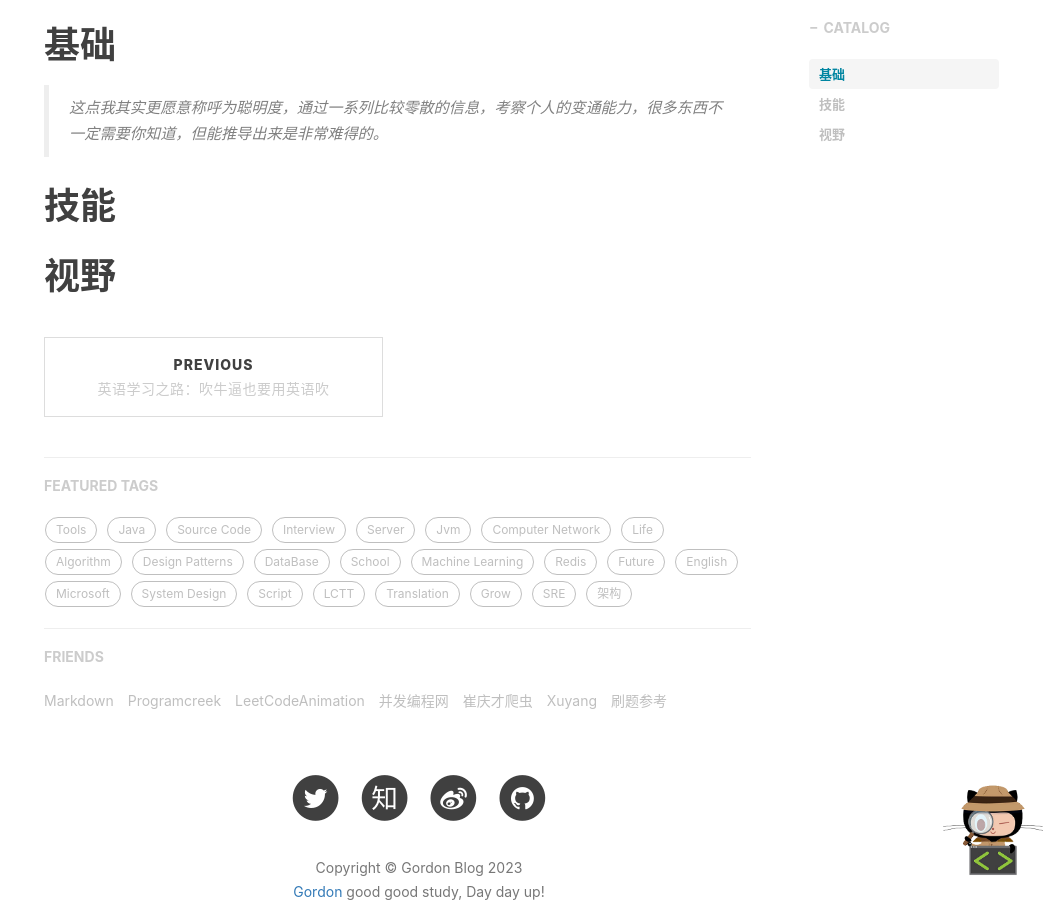
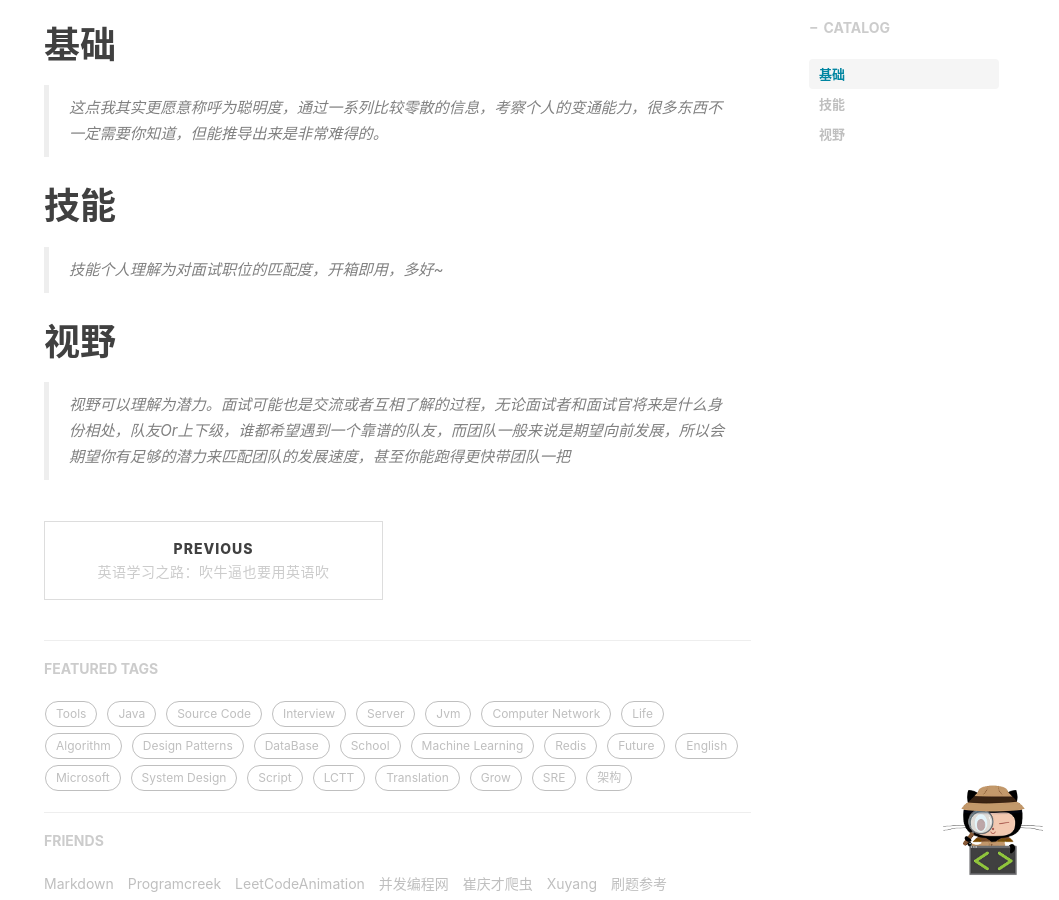
Before and after one commit to Gordon-Deng/Gordon-Deng.github.io, a Jekyll site: the page built from _posts/2023-01-01-聊聊什么是面试官喜欢的工程师.markdown, in a window 1280 px wide and 900 px high, scrolled down 673 px. Shown: the whole window, without its empty margins (221-1280 px from the left). Built offline with Jekyll 4.4.1, drawn with Linux system fonts in a browser that asks for light colours; nearby versions of some CDN libraries; comment, search, counter and statistics services are not loaded.

Commit message:
Update 2023-01-01-聊聊什么是面试官喜欢的工程师.markdown

```diff
--- a/_posts/2023-01-01-聊聊什么是面试官喜欢的工程师.markdown
+++ b/_posts/2023-01-01-聊聊什么是面试官喜欢的工程师.markdown
@@ -18,4 +18,7 @@ tags:
 > 这点我其实更愿意称呼为聪明度，通过一系列比较零散的信息，考察个人的变通能力，很多东西不一定需要你知道，但能推导出来是非常难得的。
 
 # 技能
+> 技能个人理解为对面试职位的匹配度，开箱即用，多好~
+
 # 视野
+> 视野可以理解为潜力。面试可能也是交流或者互相了解的过程，无论面试者和面试官将来是什么身份相处，队友Or上下级，谁都希望遇到一个靠谱的队友，而团队一般来说是期望向前发展，所以会期望你有足够的潜力来匹配团队的发展速度，甚至你能跑得更快带团队一把
```
